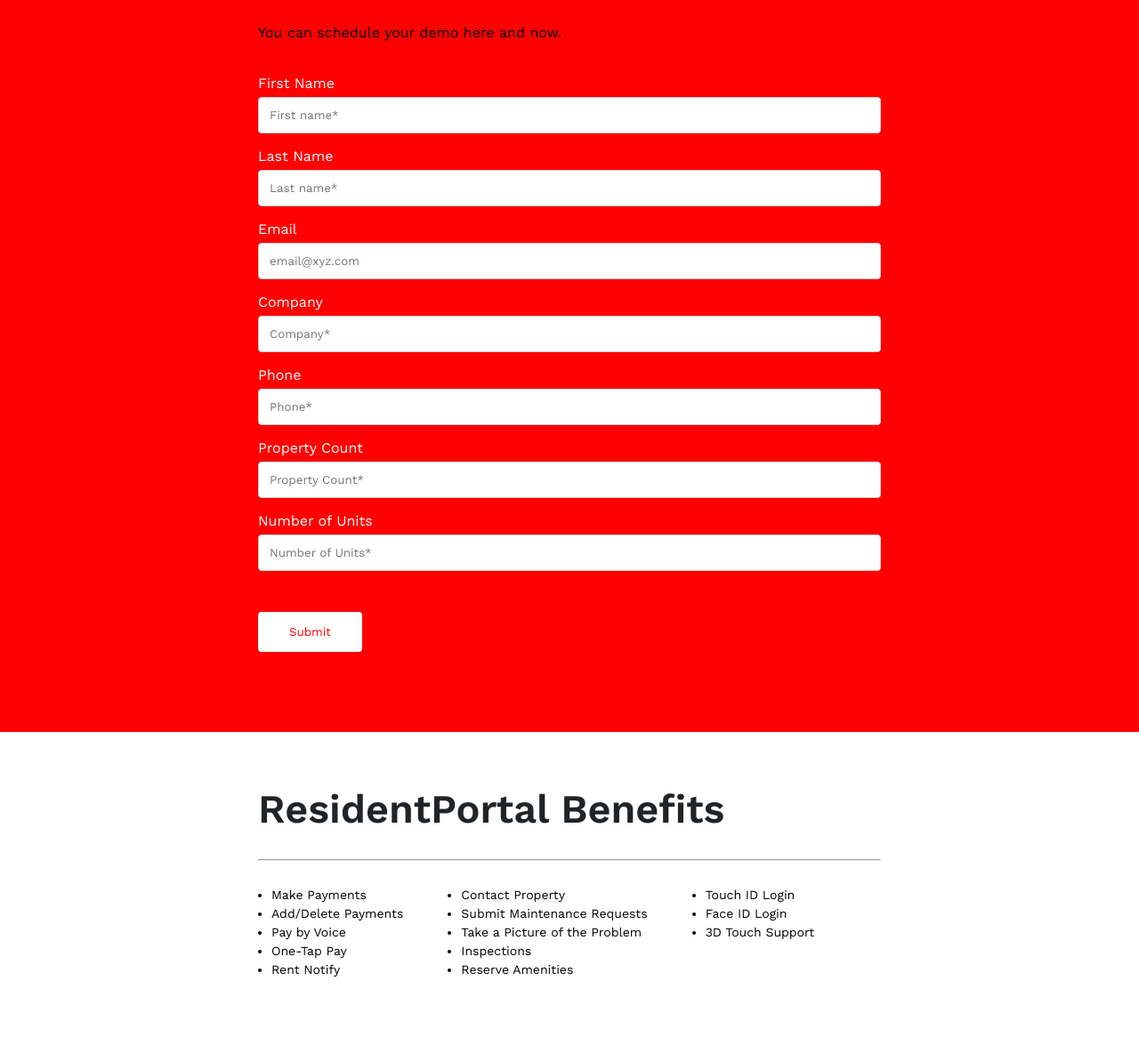
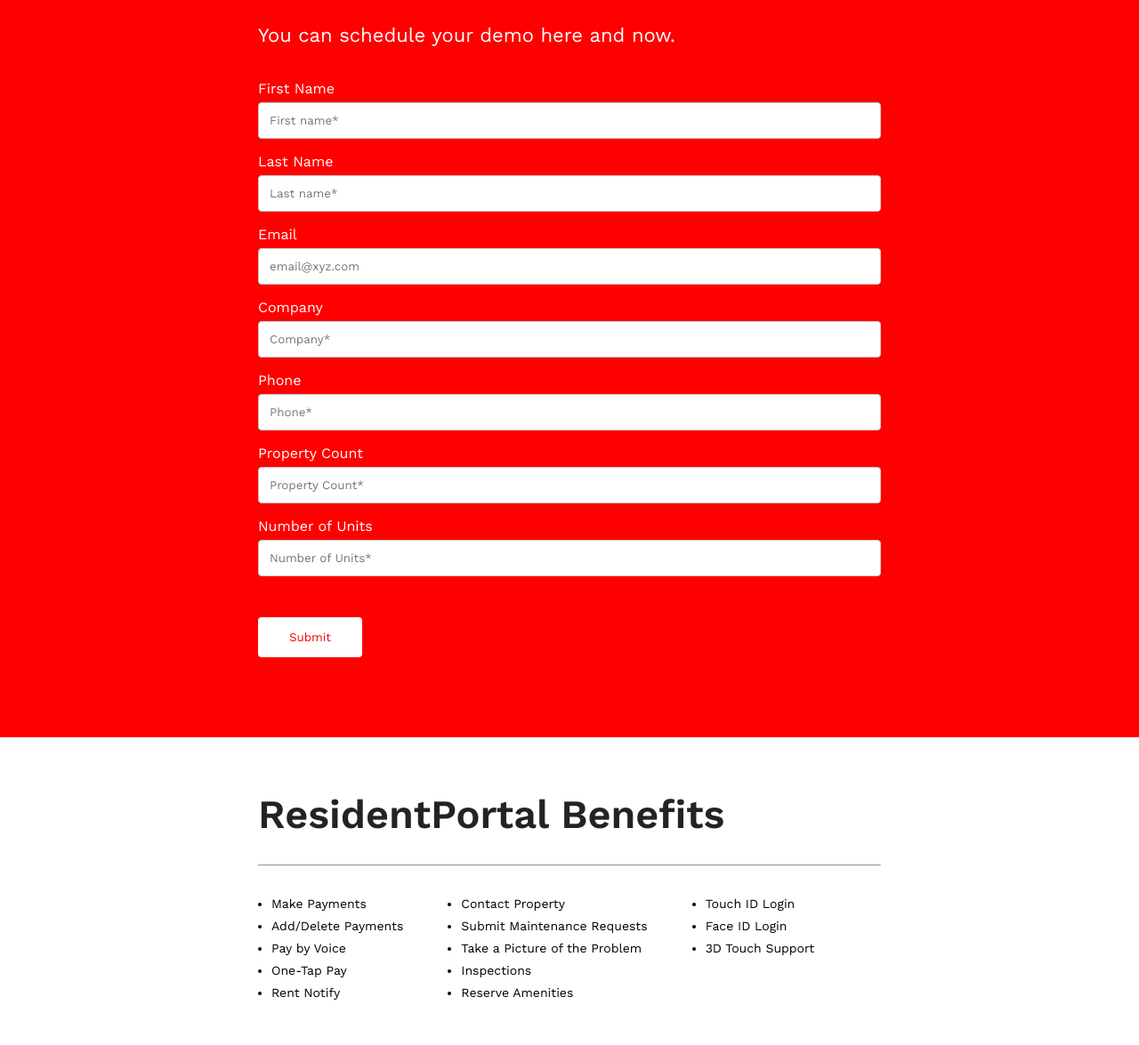
Before and after one commit to jamesdesigns/landing-page-demo, a plain HTML site: page index.html in a window 1280 px wide. Shown: the part 769-1944 px from the top of the page at 89% size. Drawn offline with nearby package versions, Linux system fonts and the light colour scheme.

Commit message:
Add changes to html

```diff
--- a/index.html
+++ b/index.html
@@ -33,7 +33,7 @@
   <div id="form-section" class="footer-container">
     <div class="form-container">
       <h2>Make your life easier.<br/>You deserve it.</h2>
-      <p>You can schedule your demo here and now.</p>
+      <p class="white-text font-size-22">You can schedule your demo here and now.</p>
       <br /><br />
         <form action="/action_page.php">
           <label for="fname">First Name</label>
--- a/styles.css
+++ b/styles.css
@@ -6,8 +6,11 @@
 }
 
 .dark-text { color: #212427; }
+.white-text { color: white; }
 .tiny-text { font-size: 12px;}
 .margin-top-10 { margin-top: 10px; }
+
+.font-size-22 { font-size: 22px; }
 
 h2 {
   color: #f5f5f5;
@@ -70,7 +73,7 @@ button {
 
 div#hero {
   max-width: 700px;
-  height: 300px;
+  height: 280px;
   margin: 0 auto;
   margin-top: 10rem;
   background-color: #212427;
@@ -172,7 +175,7 @@ hr {
 }
 
 .benefits ul li {
-  margin: 5px 0;
+  margin: 9px 0;
 }
 
 section#alexa {
```
Also changed, not shown: script.js (line endings or trailing spaces).
